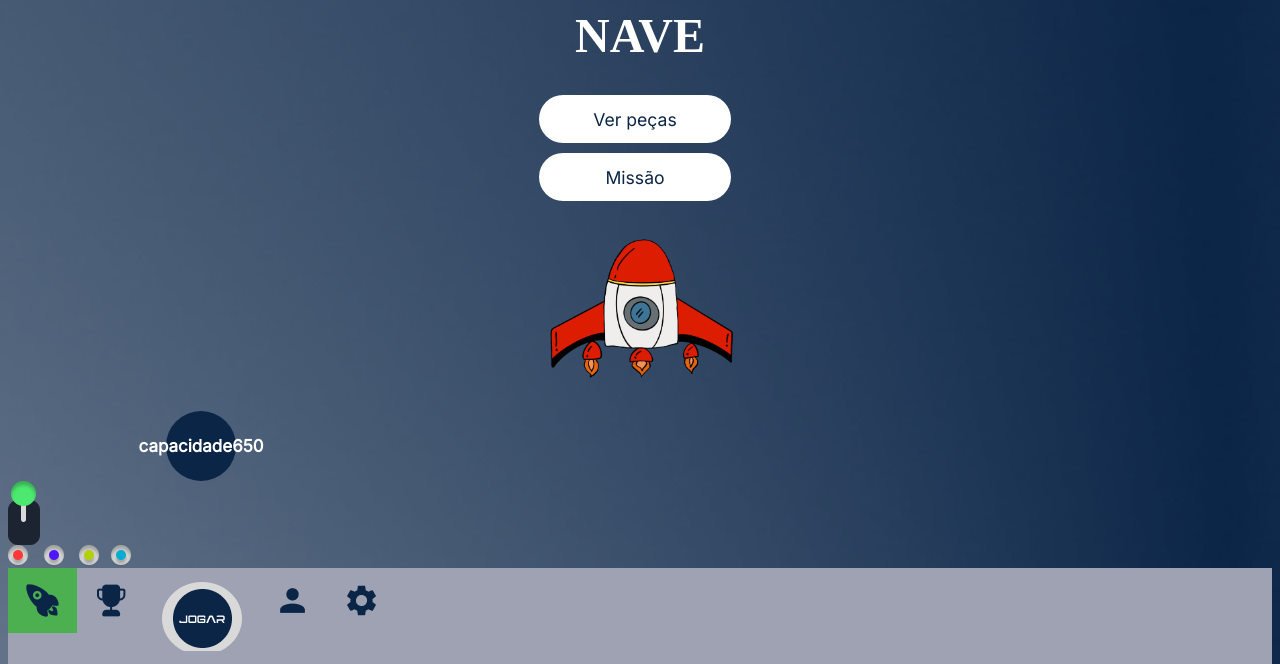
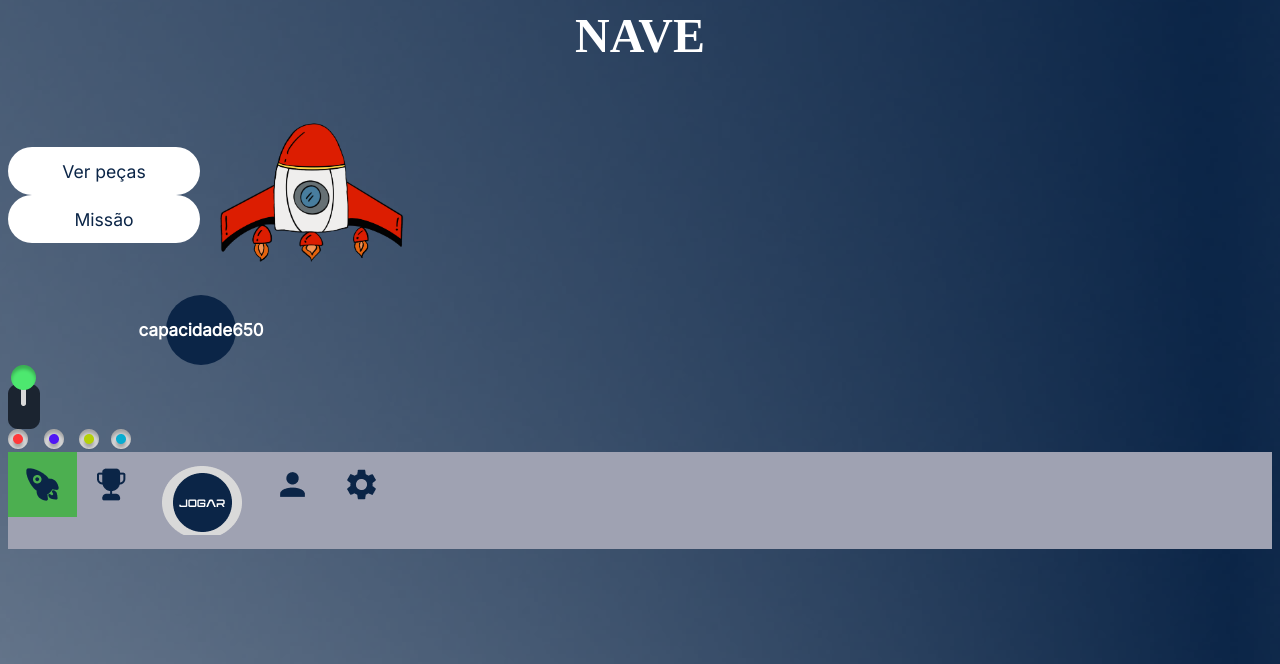
Before and after one commit to antrodrigo/Projeto, a PHP site: page /index.php in a window 1280 px wide. Shown: the top 664 px of the page. Run offline with PHP 8.4, Linux system fonts and the light colour scheme; some web fonts are replaced.

Commit message:
Mudanças para ficar lado a lado.

```diff
--- a/css/css.css
+++ b/css/css.css
@@ -18,7 +18,6 @@ body {
 
 .container {
     display: flex;
-    flex-direction: column;
     align-items: center;
 }
 
@@ -38,7 +37,6 @@ body {
     color: #0B2547;
     display: inline-block;
     margin-right: 10px;
-    margin-bottom: 10px;
 }
 .nave{
     width: 200px;
```
